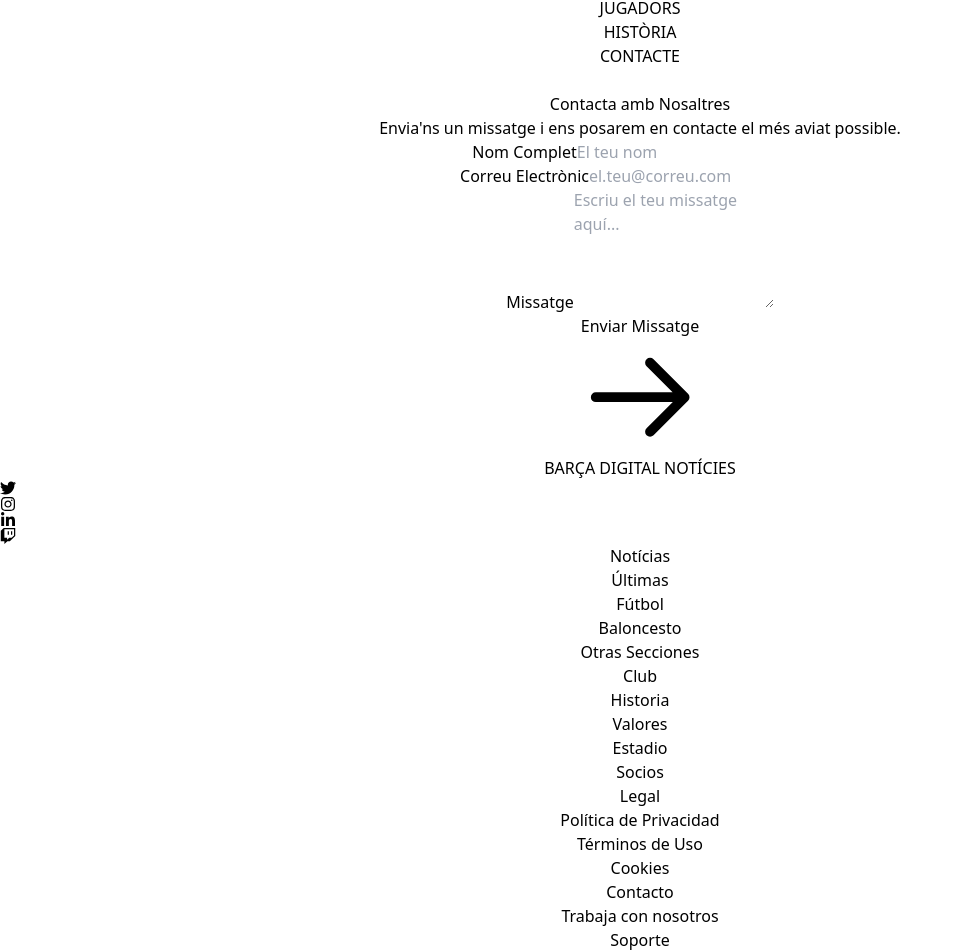
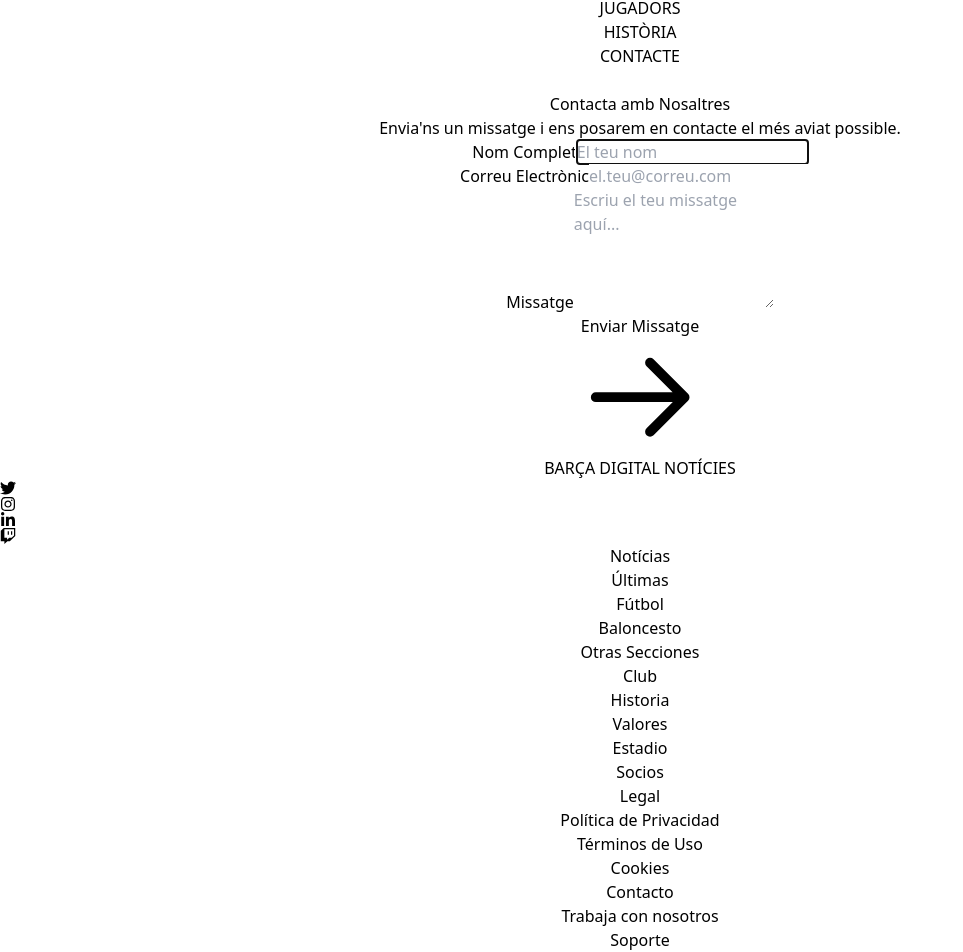
Before and after one commit to MarcBonamusa/Web-Barca-Noticies, a React (Vite) app: page /contacte in a window 1280 px wide. Shown: the part 552-1504 px from the top of the page, without its empty margins (0-963 px from the left). Built offline with nearby package versions, Linux system fonts and the light colour scheme.

Commit message:
MAs cambios

```diff
--- a/src/components/Navbar.jsx
+++ b/src/components/Navbar.jsx
@@ -9,13 +9,17 @@
     <header className="bg-white shadow-md py-3 md:py-4 border-b-4 border-red-600">
         <div className="max-w-7xl mx-auto px-4 sm:px-6 lg:px-8 flex items-center justify-between relative">
             <div className="flex items-center space-x-8">
-          <div className="rounded-full flex items-center justify-center w-[150px] h-[100px]">
+              <Link
+                to="/"
+                className="rounded-full flex items-center justify-center w-[150px] h-[100px] outline-none focus:ring-2 focus:ring-blue-600 focus:ring-offset-2 transition duration-150"
+                aria-label="Anar a la pàgina principal de Notícies Barça"
+              >
               <img
                 src="/barca.png"
                 alt="Noticias Barça Logo"
                 className="w-[150px] h-[150px] object-contain"
               />
-          </div>
+              </Link>
         </div>
 
         <nav className="hidden md:block absolute left-1/2 transform -translate-x-1/2">
--- a/src/components/Section5.jsx
+++ b/src/components/Section5.jsx
@@ -1,11 +1,22 @@
-import React from "react";
+import React, { useRef, useEffect } from "react";
 
 function SectionContacte() {
+  const nomInputRef = useRef(null);
+
+  useEffect(() => {
+    if (nomInputRef.current) {
+      nomInputRef.current.focus();
+    }
+  }, []);
+
   return (
     <main className="py-12 bg-blue-800 to-blue-900 font-sans w-full min-h-screen flex justify-center items-start">
       <section className="max-w-xl w-full mx-auto px-4 md:px-8">
         <section className="mb-8 text-center mt-4">
-          <h1 className="text-4xl md:text-5xl font-black text-white mb-2 tracking-tight">
+          <h1
+            id="titol-contacte"
+            className="text-4xl md:text-5xl font-black text-white mb-2 tracking-tight"
+          >
             Contacta amb Nosaltres
           </h1>
           <div className="w-24 h-1 bg-red-600 mx-auto rounded-full"></div>
@@ -17,7 +28,17 @@
             possible.
           </p>
 
-          <form className="space-y-6">
+          <div
+            aria-live="polite"
+            className="sr-only"
+          >
+          </div>
+
+          <form
+            role="form"
+            aria-labelledby="titol-contacte"
+            className="space-y-6"
+          >
             <section>
               <label
                 htmlFor="nom"
@@ -28,9 +49,12 @@
               <input
                 type="text"
                 id="nom"
+                ref={nomInputRef}
                 className="w-full px-4 py-2 border border-gray-300 rounded-lg focus:ring-red-600 focus:border-red-600 transition duration-150"
                 placeholder="El teu nom"
                 required
+                aria-required="true"
+                aria-label="Camp per introduir el nom complet"
               />
             </section>
 
@@ -47,6 +71,8 @@
                 className="w-full px-4 py-2 border border-gray-300 rounded-lg focus:ring-red-600 focus:border-red-600 transition duration-150"
                 placeholder="el.teu@correu.com"
                 required
+                aria-required="true"
+                aria-label="Camp per introduir el teu correu electrònic"
               />
             </section>
 
@@ -63,6 +89,8 @@
                 className="w-full px-4 py-2 border border-gray-300 rounded-lg focus:ring-red-600 focus:border-red-600 transition duration-150"
                 placeholder="Escriu el teu missatge aquí..."
                 required
+                aria-required="true"
+                aria-label="Àrea de text per escriure el teu missatge"
               ></textarea>
             </section>
 
@@ -70,6 +98,7 @@
               <button
                 type="submit"
                 className="w-full flex items-center justify-center space-x-2 px-6 py-3 bg-red-600 text-white font-bold rounded-full hover:bg-red-700 active:scale-[0.98] transition-all duration-200 shadow-lg uppercase"
+                aria-label="Envia el formulari de contacte"
               >
                 <span>Enviar Missatge</span>
                 <svg
```
Lines whose indentation alone changed are shown as unchanged.
